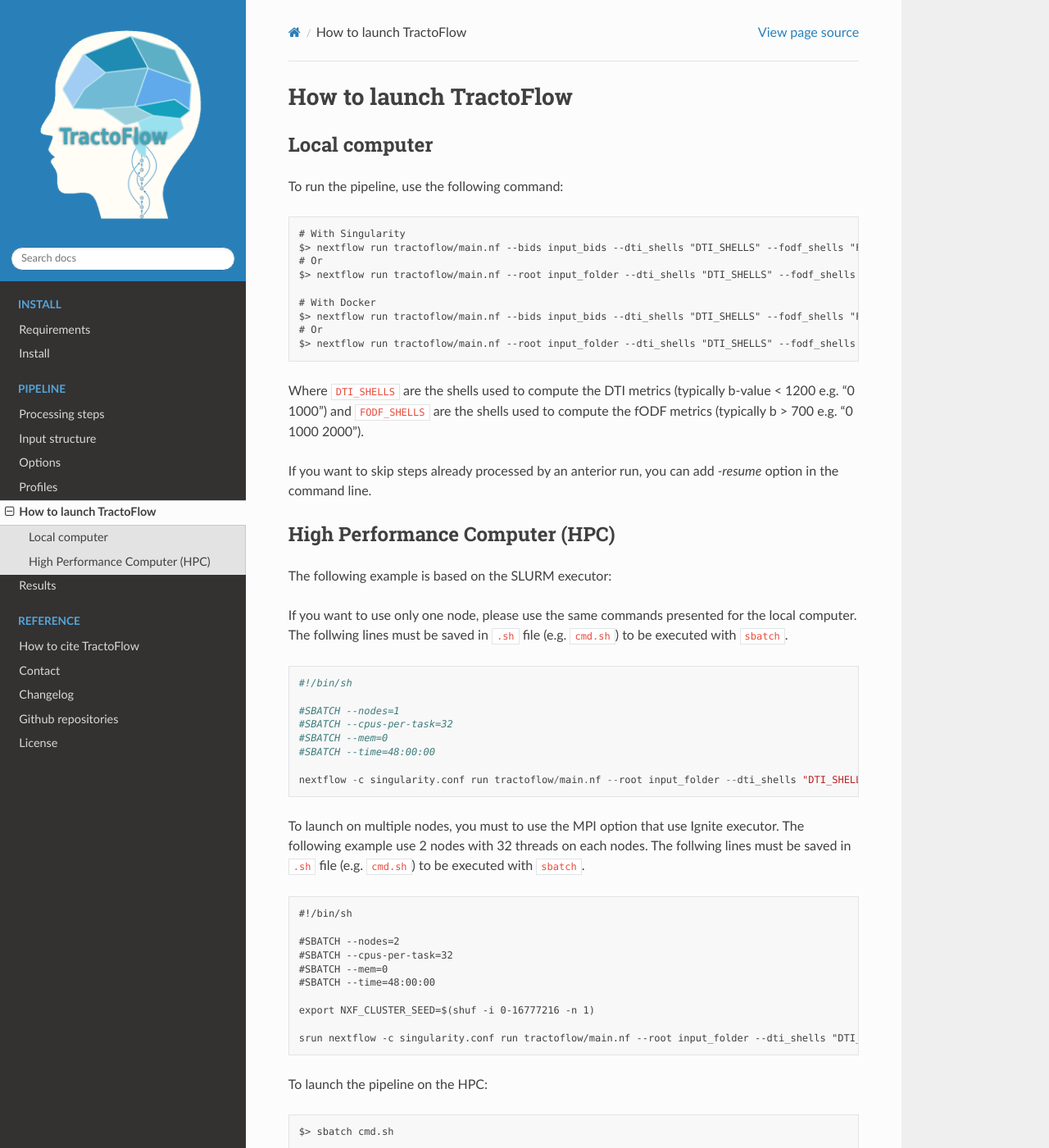
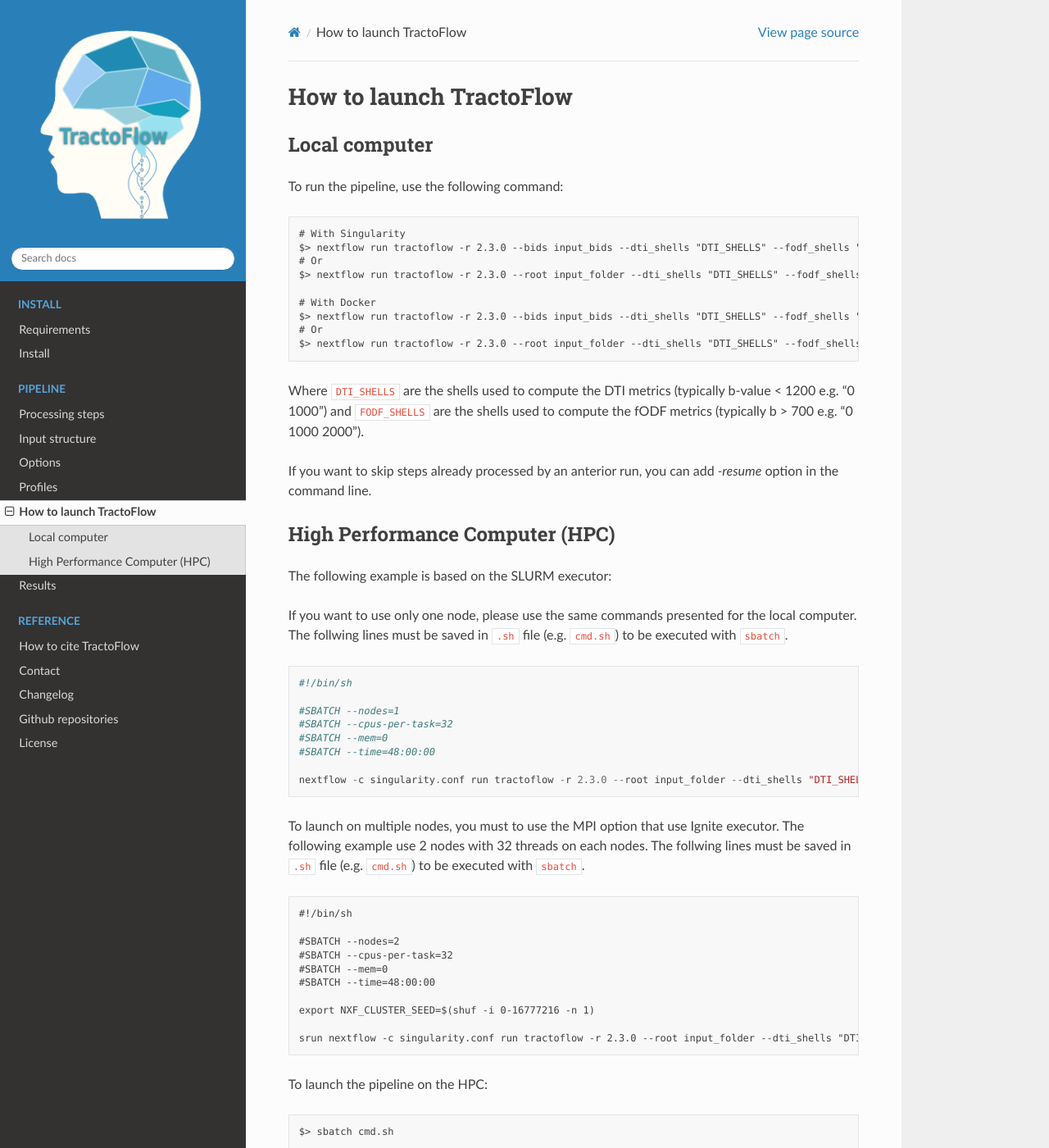
Before and after one commit to scilus/tractoflow_documentation, a Sphinx documentation site: the page built from source/pipeline/launch.rst, in a window 1280 px wide and 1400 px high. Shown: the whole window at 82% size. Built offline with Sphinx 7.4.7 and the Read the Docs theme 2.0.0, drawn with Linux system fonts in a browser that asks for light colours.

Commit message:
new nextflow commands

```diff
--- a/source/pipeline/launch.rst
+++ b/source/pipeline/launch.rst
@@ -9,14 +9,14 @@
 ::
 
     # With Singularity
-    $> nextflow run tractoflow/main.nf --bids input_bids --dti_shells "DTI_SHELLS" --fodf_shells "FODF_SHELLS" -with-singularity singularity_name.sif -resume
+    $> nextflow run tractoflow -r 2.3.0 --bids input_bids --dti_shells "DTI_SHELLS" --fodf_shells "FODF_SHELLS" -with-singularity singularity_name.sif -resume
     # Or
-    $> nextflow run tractoflow/main.nf --root input_folder --dti_shells "DTI_SHELLS" --fodf_shells "FODF_SHELLS" -with-singularity singularity_name.sif -resume
+    $> nextflow run tractoflow -r 2.3.0 --root input_folder --dti_shells "DTI_SHELLS" --fodf_shells "FODF_SHELLS" -with-singularity singularity_name.sif -resume
 
     # With Docker
-    $> nextflow run tractoflow/main.nf --bids input_bids --dti_shells "DTI_SHELLS" --fodf_shells "FODF_SHELLS" -with-docker scilus/docker-tractoflow:2.1.1 -resume
+    $> nextflow run tractoflow -r 2.3.0 --bids input_bids --dti_shells "DTI_SHELLS" --fodf_shells "FODF_SHELLS" -with-docker scilus/docker-tractoflow:2.1.1 -resume
     # Or
-    $> nextflow run tractoflow/main.nf --root input_folder --dti_shells "DTI_SHELLS" --fodf_shells "FODF_SHELLS" -with-docker scilus/docker-tractoflow:2.1.1 -resume
+    $> nextflow run tractoflow -r 2.3.0 --root input_folder --dti_shells "DTI_SHELLS" --fodf_shells "FODF_SHELLS" -with-docker scilus/docker-tractoflow:2.1.1 -resume
 
 Where ``DTI_SHELLS`` are the shells used to compute the DTI metrics
 (typically b-value < 1200 e.g. "0 1000") and ``FODF_SHELLS`` are the shells used
@@ -42,7 +42,7 @@
     #SBATCH --mem=0
     #SBATCH --time=48:00:00
 
-    nextflow -c singularity.conf run tractoflow/main.nf --root input_folder --dti_shells "DTI_SHELLS" --fodf_shells "FODF_SHELLS" -with-singularity singularity_name.sif -resume
+    nextflow -c singularity.conf run tractoflow -r 2.3.0 --root input_folder --dti_shells "DTI_SHELLS" --fodf_shells "FODF_SHELLS" -with-singularity singularity_name.sif -resume
 
 To launch on multiple nodes, you must to use the MPI option that use Ignite executor.
 The following example use 2 nodes with 32 threads on each nodes. The follwing lines
@@ -59,7 +59,7 @@
 
     export NXF_CLUSTER_SEED=$(shuf -i 0-16777216 -n 1)
 
-    srun nextflow -c singularity.conf run tractoflow/main.nf --root input_folder --dti_shells "DTI_SHELLS" --fodf_shells "FODF_SHELLS" -with-singularity singularity_name.sif -with-mpi -resume
+    srun nextflow -c singularity.conf run tractoflow -r 2.3.0 --root input_folder --dti_shells "DTI_SHELLS" --fodf_shells "FODF_SHELLS" -with-singularity singularity_name.sif -with-mpi -resume
 
 To launch the pipeline on the HPC:
 
--- a/source/pipeline/options.rst
+++ b/source/pipeline/options.rst
@@ -2,7 +2,7 @@
 =======
 
 To display the options of Tractoflow, please use
-``nextflow run tractoflow/main.nf --help``.
+``nextflow run tractoflow -r 2.3.0 --help``.
 
 Mandatory arguments
 ------------
--- a/source/pipeline/profiles.rst
+++ b/source/pipeline/profiles.rst
@@ -7,7 +7,7 @@
 
 ::
 
-    $> nextflow run tractoflow/main.nf --root input_folder --dti_shells "DTI_SHELLS" --fodf_shells "FODF_SHELLS" -profile macos,fully_reproducible -with-singularity singularity_name.sif -resume
+    $> nextflow run tractoflow -r 2.3.0 --root input_folder --dti_shells "DTI_SHELLS" --fodf_shells "FODF_SHELLS" -profile macos,fully_reproducible -with-singularity singularity_name.sif -resume
 
 Profiles available
 ------------------
```
Also changed, not shown: 1 other file.
